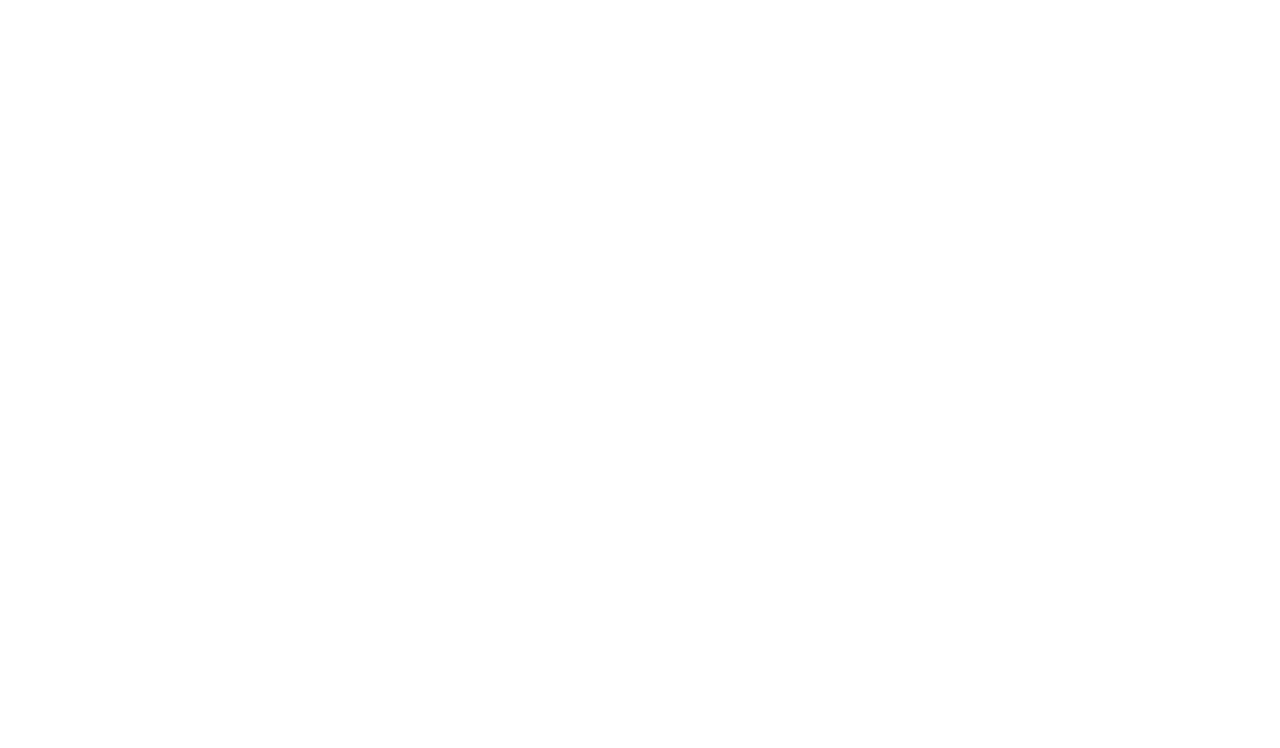
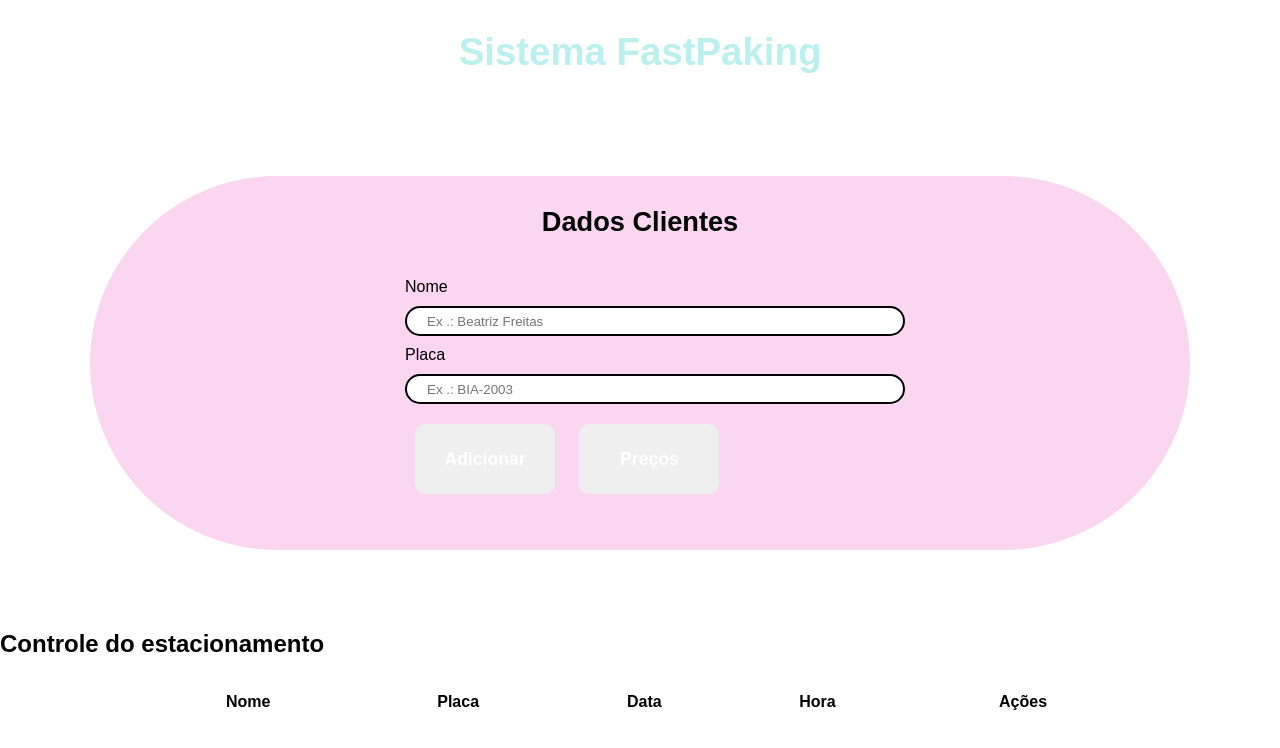
Before and after one commit to BeatrizFreita/fastpaking, a plain HTML site: page index.html in a window 1280 px wide. Drawn offline with Linux system fonts and the light colour scheme.

Commit message:
Atualização

```diff
--- a/index.html
+++ b/index.html
@@ -1,15 +1,68 @@
 <!DOCTYPE html>
-<html lang="en">
+<html lang="pt-br">
 <head>
     <meta charset="UTF-8">
     <meta http-equiv="X-UA-Compatible" content="IE=edge">
     <meta name="viewport" content="width=device-width, initial-scale=1.0">
+    <link rel="stylesheet" href="style.css">
+    <script src="./main.js"></script>
     <title>Página Inicial - Sistema FastPaking</title>
 </head>
 <body>
-    <div></div>
-    <div></div>
-    <div></div>
+    <!-- Página inicial -->
+    <main>
+        <section id="painelCadastro">
+            <h2> Sistema FastPaking </h2>
+            <section id="cadastroCliente">
+                <h2> Dados Clientes </h2>
+                <div>
+                    <form>
+                        <label for="nome">Nome</label>
+                        <input maxlength="17" id="nome" data-index="" type="text" placeholder="Ex .: Beatriz Freitas"
+                        required />
+                        <label for="placa">Placa</label>
+                        <input id="placa" pattern="\D{3}-?\d{4}" maxlength="8" placeholder="Ex .: BIA-2003" type="text" required />
+                    </form>
+                    <footer>
+                        <button> Adicionar </button>
+                        <button> Preços </button>
+                    </footer>
+                </div>
+            </section>
+        </section>
 
+    <!-- Controle dos dados -->
+        <h2> Controle do estacionamento </h2>
+        <table class="table" id="tabelaClientes"\>
+            <thead>
+                <tr>
+                    <th> Nome </th>
+                    <th> Placa </th>
+                    <th> Data </th>
+                    <th> Hora </th>
+                    <th> Ações </th>
+                </tr>
+            </thead>
+            <tbody>
+
+            </tbody>
+        </table>
+
+    </main>
+
+    <!-- Preços -->
+
+    <div> </div>
+
+    <!-- Comprovante -->
+    <div>
+
+
+    </div>
+
+    <!-- Final de tudo -->
+    <footer>
+
+    </footer>
 </body>
 </html>
--- a/style.css
+++ b/style.css
@@ -0,0 +1,66 @@
+* {
+    margin: 0;
+    padding: 0;
+    box-sizing: border-box;
+    overflow-x: hidden;
+    font-family: Arial, Helvetica, sans-serif;
+}
+
+#painelCadastro {
+    height: 630px;
+}
+#painelCadastro>h2 {
+    color: rgb(186, 240, 237);
+    font-size: 2.4rem;
+    padding: 30px 0px 102px 0px;
+    text-align: center;
+}
+
+button {
+    width: 140px;
+    height: 70px;
+    border-radius: 10px;
+    border: 0;
+    margin: 10px;
+    color: white;
+    font-size: 1.1rem;
+    cursor: pointer;
+    font-weight: bolder;
+}
+
+#cadastroCliente {
+    width: 95vw;
+    max-width: 1100px;
+    height: 374px;
+    position: relative;
+    color: black;
+    background-color: rgb(250, 214, 241);
+    margin: auto;
+    border-radius: 220px 220px 220px 220px;
+}
+#cadastroCliente>h2 {
+    text-align: center;
+    padding-top: 30px;
+    font-size: 1.7rem;
+}
+#cadastroCliente>div {
+    padding: 40px 66px 0px 315px;
+}
+#cadastroCliente input {
+    display: block;
+    width: 90vw;
+    max-width: 500px;
+    height: 30px;
+    border-radius: 100px;
+    border: 2px solid black;
+    margin: 10px 0px 10px 0px;
+    outline: none;
+    padding-left: 20px;
+}
+.table {
+    width: 1000px;
+    user-select: none;
+    margin: 20px auto;
+    border-collapse: separate;
+    border-spacing: 0px 15px;
+}
```
Also changed, not shown: main.js (added), 1 other file.
